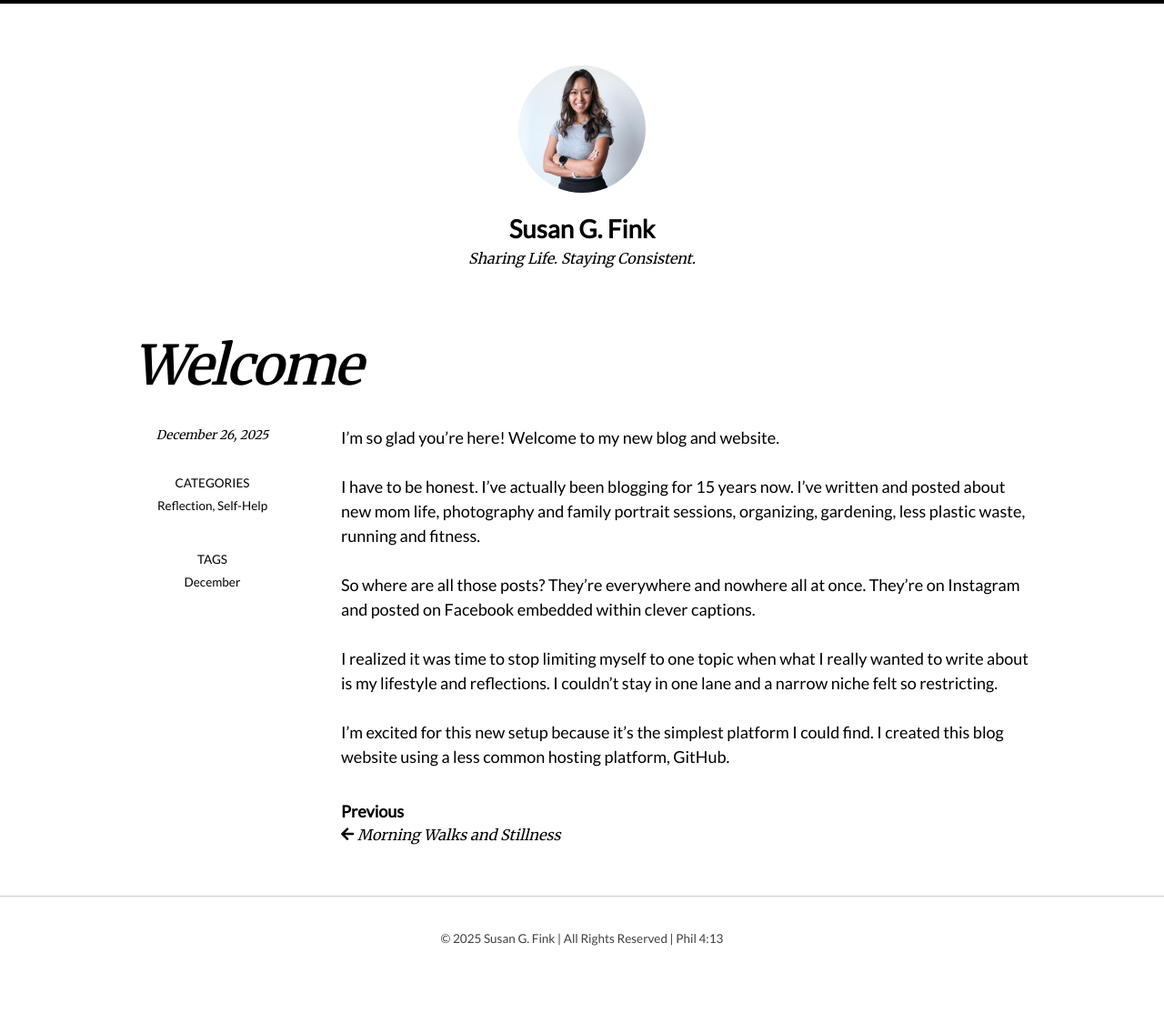
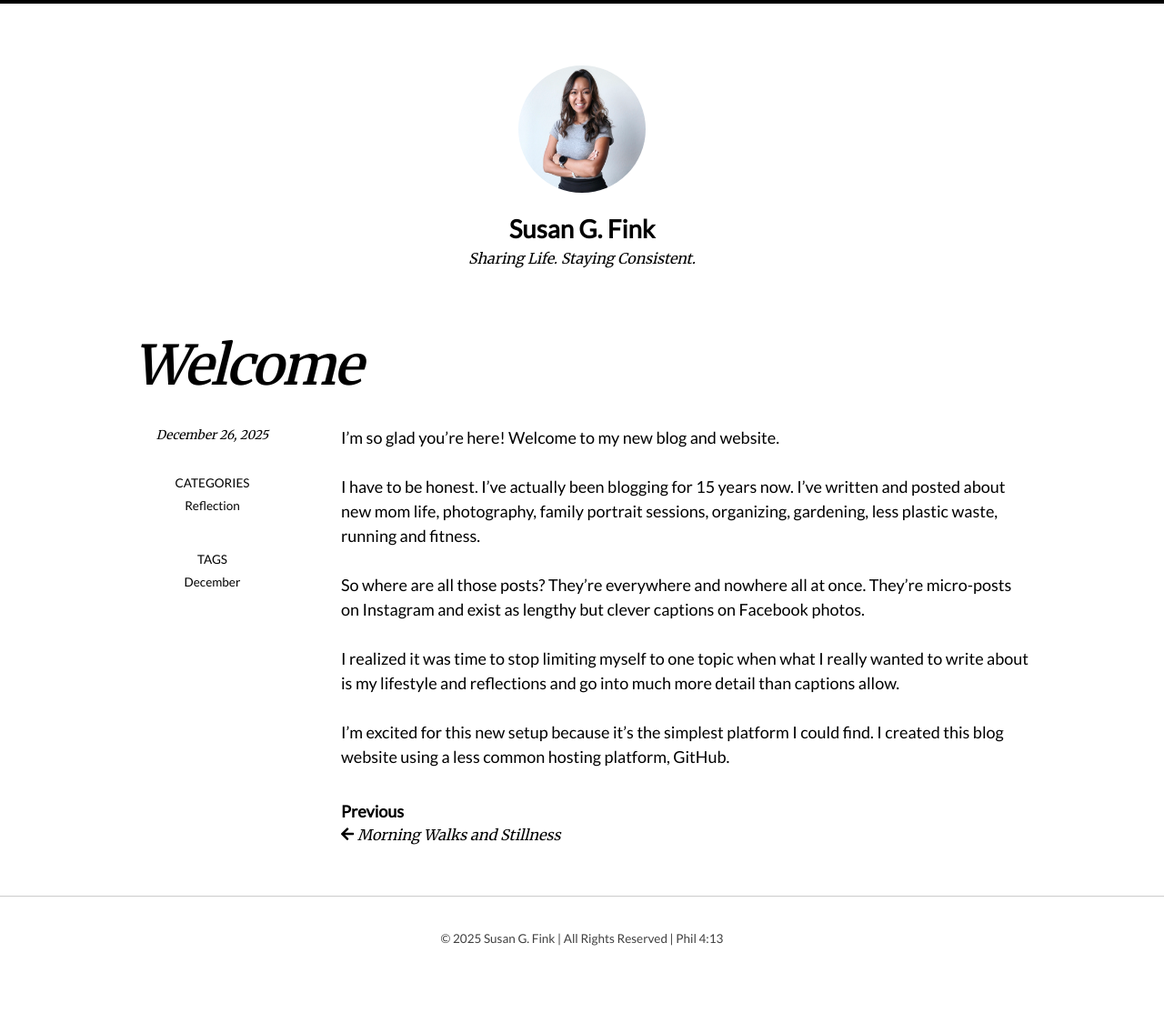
Before and after one commit to susangfink/site, a Jekyll site: the page built from _posts/2025-12-26-welcome.md, in a window 1280 px wide. Shown: the whole page at 91% size. Built offline with Jekyll 4.4.1, drawn with Linux system fonts in a browser that asks for light colours; nearby versions of some CDN libraries; our own code applies the rules of GitHub Pages for plain Markdown files.

Commit message:
Update 2025-12-26-welcome.md

```diff
--- a/_posts/2025-12-26-welcome.md
+++ b/_posts/2025-12-26-welcome.md
@@ -2,17 +2,16 @@
 title: Welcome
 categories:
 - Reflection
-- Self-Help
 tags:
 - December
 ---
 
 I'm so glad you're here! Welcome to my new blog and website.
 
-I have to be honest. I've actually been blogging for 15 years now. I've written and posted about new mom life, photography and family portrait sessions, organizing, gardening, less plastic waste, running and fitness.
+I have to be honest. I've actually been blogging for 15 years now. I've written and posted about new mom life, photography, family portrait sessions, organizing, gardening, less plastic waste, running and fitness.
 
-So where are all those posts? They're everywhere and nowhere all at once. They're on Instagram and posted on Facebook embedded within clever captions.
+So where are all those posts? They're everywhere and nowhere all at once. They're micro-posts on Instagram and exist as lengthy but clever captions on Facebook photos.
 
-I realized it was time to stop limiting myself to one topic when what I really wanted to write about is my lifestyle and reflections. I couldn't stay in one lane and a narrow niche felt so restricting.
+I realized it was time to stop limiting myself to one topic when what I really wanted to write about is my lifestyle and reflections and go into much more detail than captions allow.
 
 I'm excited for this new setup because it's the simplest platform I could find. I created this blog website using a less common hosting platform, GitHub.
```
